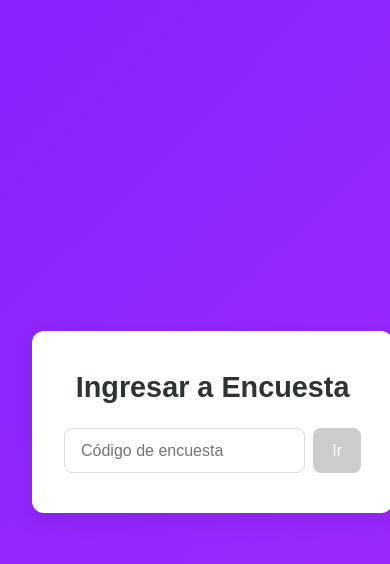
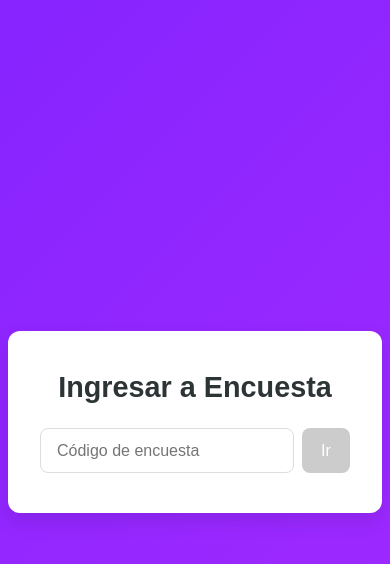
Before and after one commit to NahtanDevFS/votacion_app, a Next.js app: page /encuesta in a window 390 px wide. Shown: the top 564 px of the page. Built offline with nearby package versions, Linux system fonts and the light colour scheme.

Commit message:
fix: errores en los paddings

```diff
--- a/app/encuesta/Encuesta.css
+++ b/app/encuesta/Encuesta.css
@@ -73,3 +73,9 @@
   background: #ccc;
   cursor: not-allowed;
 }
+
+@media (max-width: 480px) {
+  .entry-viewport {
+    padding: 0.5rem;
+  }
+}
--- a/app/votacion/Votacion.css
+++ b/app/votacion/Votacion.css
@@ -73,3 +73,9 @@
   background: #ccc;
   cursor: not-allowed;
 }
+
+@media (max-width: 480px) {
+  .entry-viewport {
+    padding: 0.5rem;
+  }
+}
```
